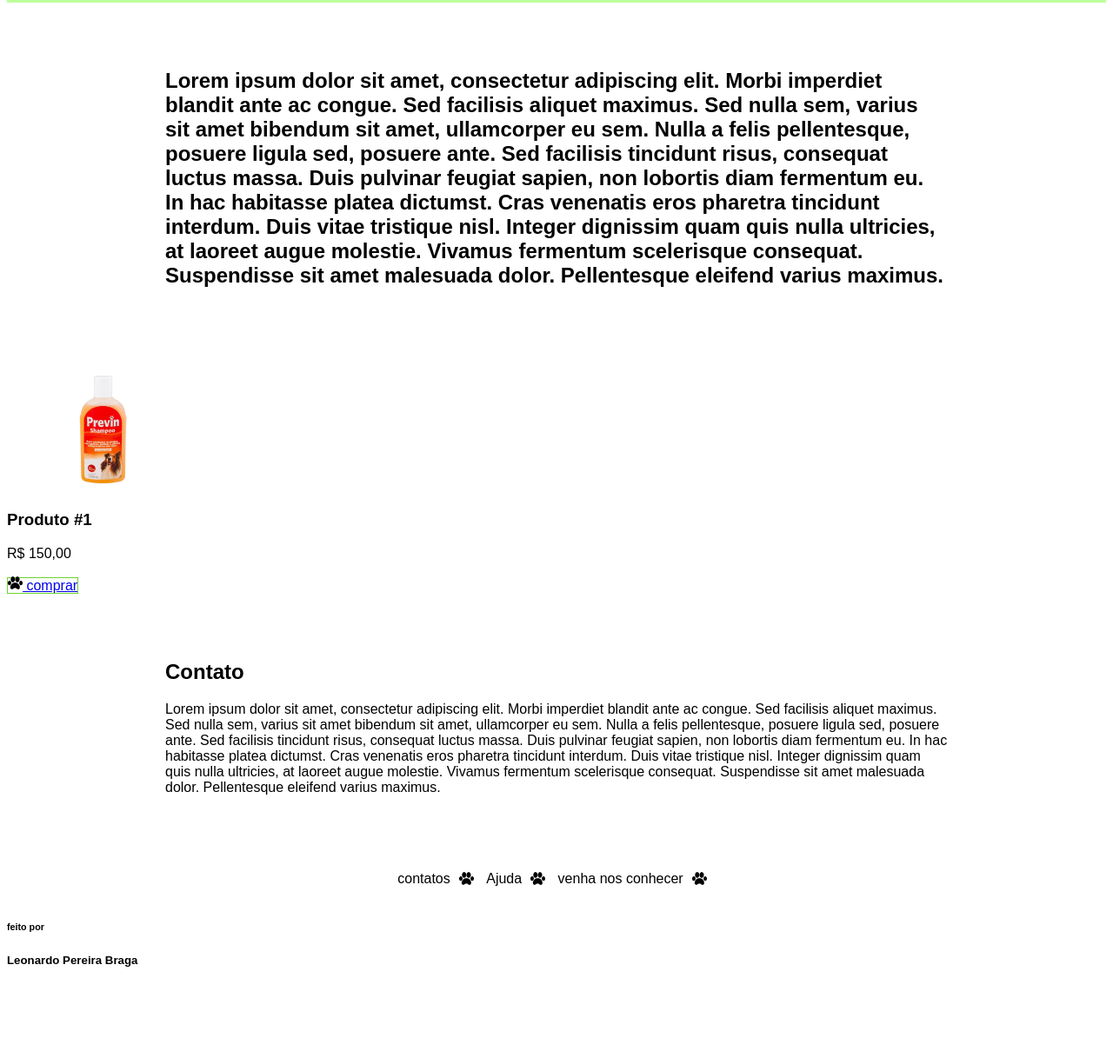
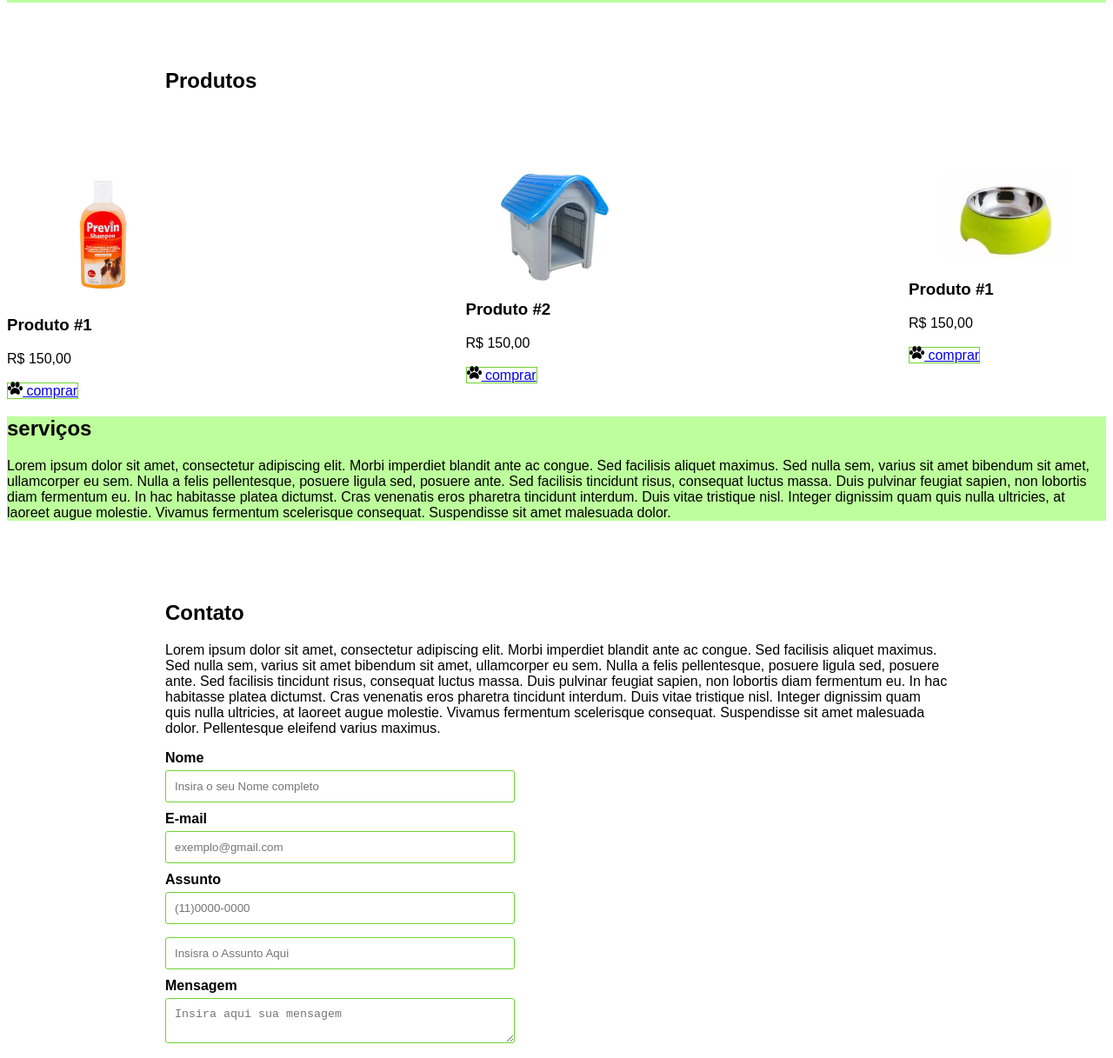
Before and after one commit to Capputino/produtos-pets, a plain HTML site: page index.html in a window 1280 px wide. Shown: the part 569-1786 px from the top of the page at 87% size. Before the commit the page ends 1703 px from the top, so only its background shows below. Drawn offline with Linux system fonts and the light colour scheme.

Commit message:
Update index.html

```diff
--- a/index.html
+++ b/index.html
@@ -37,14 +37,11 @@
                 </div>
 
             </section>
-            <section>
+            <!---fechamento sobre nós-->
+
                 <div class="conteiner">
-                    <h2 class="texto-centralizado">Lorem ipsum dolor sit amet, consectetur adipiscing elit.
-                        Morbi imperdiet blandit ante ac congue. Sed facilisis aliquet maximus. Sed nulla sem, varius sit amet bibendum sit amet,
-                        ullamcorper eu sem. Nulla a felis pellentesque, posuere ligula sed, posuere ante. Sed facilisis tincidunt risus, consequat
-                        luctus massa. Duis pulvinar feugiat sapien, non lobortis diam fermentum eu. In hac habitasse platea dictumst. Cras venenatis
-                         eros pharetra tincidunt interdum. Duis vitae tristique nisl. Integer dignissim quam quis nulla ultricies, at laoreet augue
-                         molestie. Vivamus fermentum scelerisque consequat. Suspendisse sit amet malesuada dolor. Pellentesque eleifend varius maximus.</h2>
+                    <h2 class="texto-centralizado">Produtos</h2>
+
                 </div>
                 <div class="flex-conteiner">
                 <article class="Produtos">
@@ -58,9 +55,46 @@
                         comprar
                     </a>
 
-                </article></div>
+                </article>
+                    <article class="Produtos">
+                        <figure>
+                            <img src="img/produto-2.jpg" alt="Produto Pet - Produto 2">
+                        </figure>
+                        <h3>Produto #2</h3>
+                        <p>R$ 150,00</p>
+                        <a href="#" class="btn-pata">
+                            <img src="img/patinha-preta.png" alt="Patinha Preta">
+                            comprar
+                        </a>
+                    </article>
+                            <article class="Produtos">
+                                <figure>
+                                    <img src="img/produto-3.jpg" alt="Produto Pet - Produto 3">
+                                </figure>
+                                <h3>Produto #1</h3>
+                                <p>R$ 150,00</p>
+                                <a href="#" class="btn-pata">
+                                    <img src="img/patinha-preta.png" alt="Patinha Preta">
+                                    comprar
+                                </a>
+                            </article>
+                        </div>
+
             </section>
-        </main>
+            <section class="fundo-verde">
+                <div class="container flex-container">
+                    <div class="col">
+                        <h2>serviços</h2>
+                        <p>Lorem ipsum dolor sit amet, consectetur adipiscing elit.
+                            Morbi imperdiet blandit ante ac congue. Sed facilisis aliquet maximus. Sed nulla sem, varius sit amet bibendum sit amet,
+                            ullamcorper eu sem. Nulla a felis pellentesque, posuere ligula sed, posuere ante. Sed facilisis tincidunt risus, consequat
+                            luctus massa. Duis pulvinar feugiat sapien, non lobortis diam fermentum eu. In hac habitasse platea dictumst. Cras venenatis
+                             eros pharetra tincidunt interdum. Duis vitae tristique nisl. Integer dignissim quam quis nulla ultricies, at laoreet augue
+                             molestie. Vivamus fermentum scelerisque consequat. Suspendisse sit amet malesuada dolor.</p>
+                    </div>
+
+                </div>
+            </section>
         <section id="contato">
             <div class="conteiner">
                 <div class="texto-centralizado">
@@ -70,25 +104,41 @@
                         ullamcorper eu sem. Nulla a felis pellentesque, posuere ligula sed, posuere ante. Sed facilisis tincidunt risus, consequat
                         luctus massa. Duis pulvinar feugiat sapien, non lobortis diam fermentum eu. In hac habitasse platea dictumst. Cras venenatis
                          eros pharetra tincidunt interdum. Duis vitae tristique nisl. Integer dignissim quam quis nulla ultricies, at laoreet augue
-                         molestie. Vivamus fermentum scelerisque consequat. Suspendisse sit amet malesuada dolor. Pellentesque eleifend varius maximus.</h2>
+                         molestie. Vivamus fermentum scelerisque consequat. Suspendisse sit amet malesuada dolor. Pellentesque eleifend varius maximus.
                 </p>
                 </div>
                 <div class="flex-conteiner">
                     <div class="col">
-
-                    </div>
-                    <div class="col">
-
-
+<form action="">
+    <label for="name">
+        <strong>Nome</strong>
+        <input type="text" id="name" placeholder="Insira o seu Nome completo">
+    </label>
+    <label for="mail">
+        <strong>E-mail</strong>
+        <input type="email" id="mail" placeholder="exemplo@gmail.com">
+    </label>
+    <label for="tel">
+        <strong>Assunto</strong>
+        <input type="tel" id="tel" placeholder="(11)0000-0000">
+    </label>
+        <label for="sbj">
+            <input type="text" id="sbj" placeholder="Insisra o Assunto Aqui">
+        </label>
+            <label for="msg">
+                <strong>Mensagem</strong>
+                <textarea name="msg" id="msg" placeholder="Insira aqui sua mensagem"></textarea>
+    </label>
+</form>
                     </div>
                 </div>
             </div>
         </section>
+        </main>
+
         <footer>
             <nav>
-                <li>contatos</li>
-                <li>Ajuda</li>
-                <li>venha nos conhecer</li>
+
             </nav>
             <h6>feito por<h5>Leonardo Pereira Braga</h5></h6>
 
```
